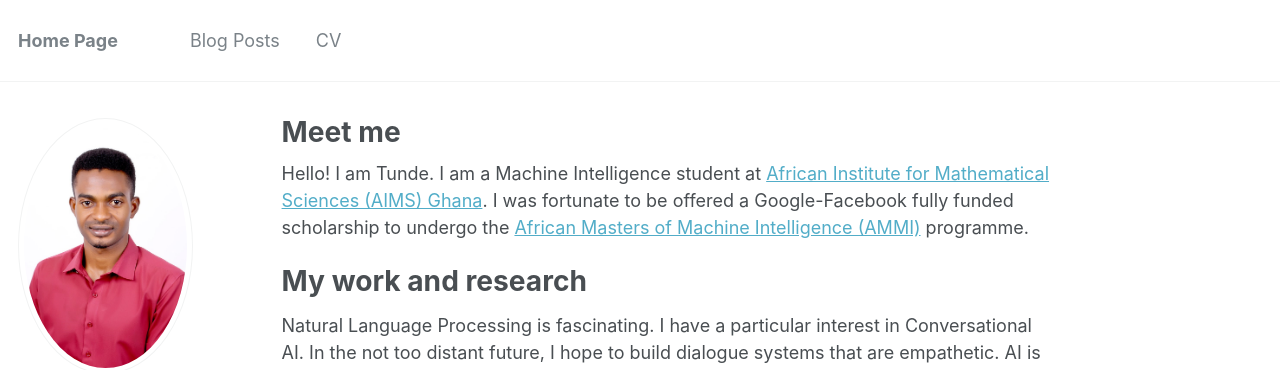
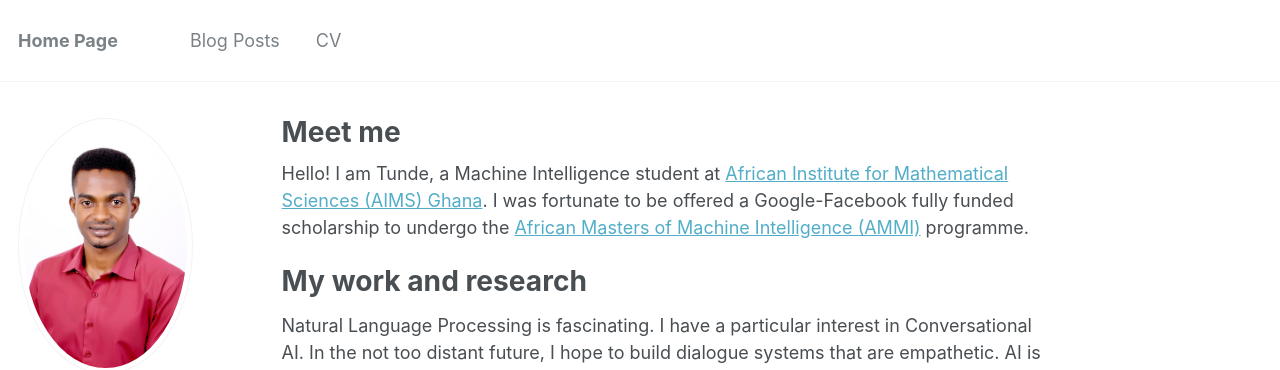
Before and after one commit to tundeajayi/tundeajayi.github.io, a Jekyll site: the page built from _pages/about.md, in a window 1280 px wide and 1045 px high. Shown: the top 370 px of the window. Built offline with Jekyll 4.4.1, drawn with Linux system fonts in a browser that asks for light colours.

```diff
--- a/_pages/about.md
+++ b/_pages/about.md
@@ -8,7 +8,7 @@ redirect_from:
   - /about.html
 ---
 <!-- This is the front page of a website that is powered by the [academicpages template](https://github.com/academicpages/academicpages.github.io) and hosted on GitHub pages. [GitHub pages](https://pages.github.com) is a free service in which websites are built and hosted from code and data stored in a GitHub repository, automatically updating when a new commit is made to the respository. This template was forked from the [Minimal Mistakes Jekyll Theme](https://mmistakes.github.io/minimal-mistakes/) created by Michael Rose, and then extended to support the kinds of content that academics have: publications, talks, teaching, a portfolio, blog posts, and a dynamically-generated CV. You can fork [this repository](https://github.com/academicpages/academicpages.github.io) right now, modify the configuration and markdown files, add your own PDFs and other content, and have your own site for free, with no ads! An older version of this template powers my own personal website at [stuartgeiger.com](http://stuartgeiger.com), which uses [this Github repository](https://github.com/staeiou/staeiou.github.io). -->
-Hello! I am Tunde. I am a Machine Intelligence student at [African Institute for Mathematical Sciences (AIMS) Ghana](https://aims.edu.gh). I was fortunate to be offered a Google-Facebook fully funded scholarship to undergo the [African Masters of Machine Intelligence (AMMI)](https://aimsammi.org) programme.
+Hello! I am Tunde, a Machine Intelligence student at [African Institute for Mathematical Sciences (AIMS) Ghana](https://aims.edu.gh). I was fortunate to be offered a Google-Facebook fully funded scholarship to undergo the [African Masters of Machine Intelligence (AMMI)](https://aimsammi.org) programme.
 
 My work and research
 ======
```
Also changed, not shown: _posts/2014-08-14-blog-post-3.md (+1 -1 lines).
